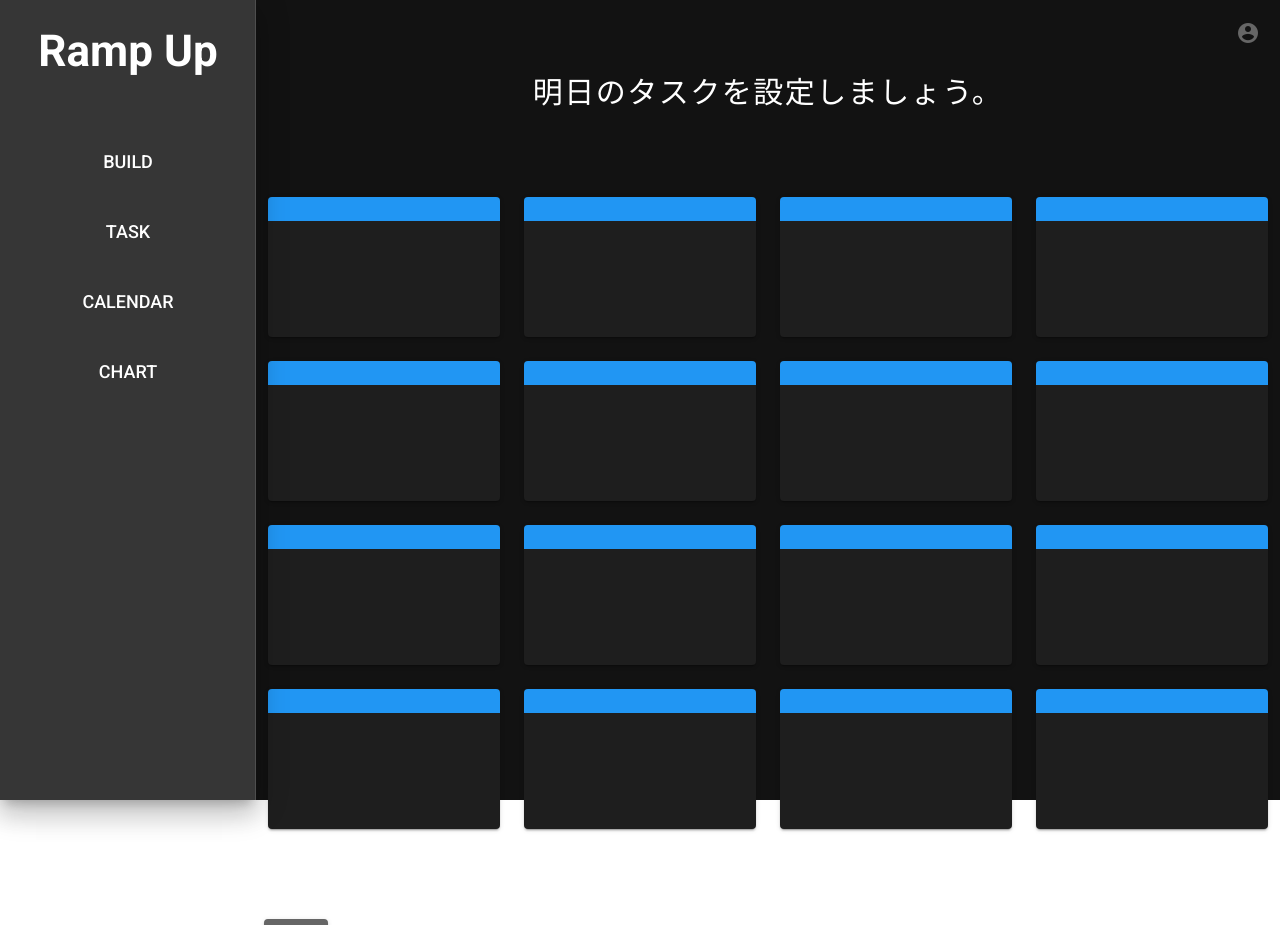
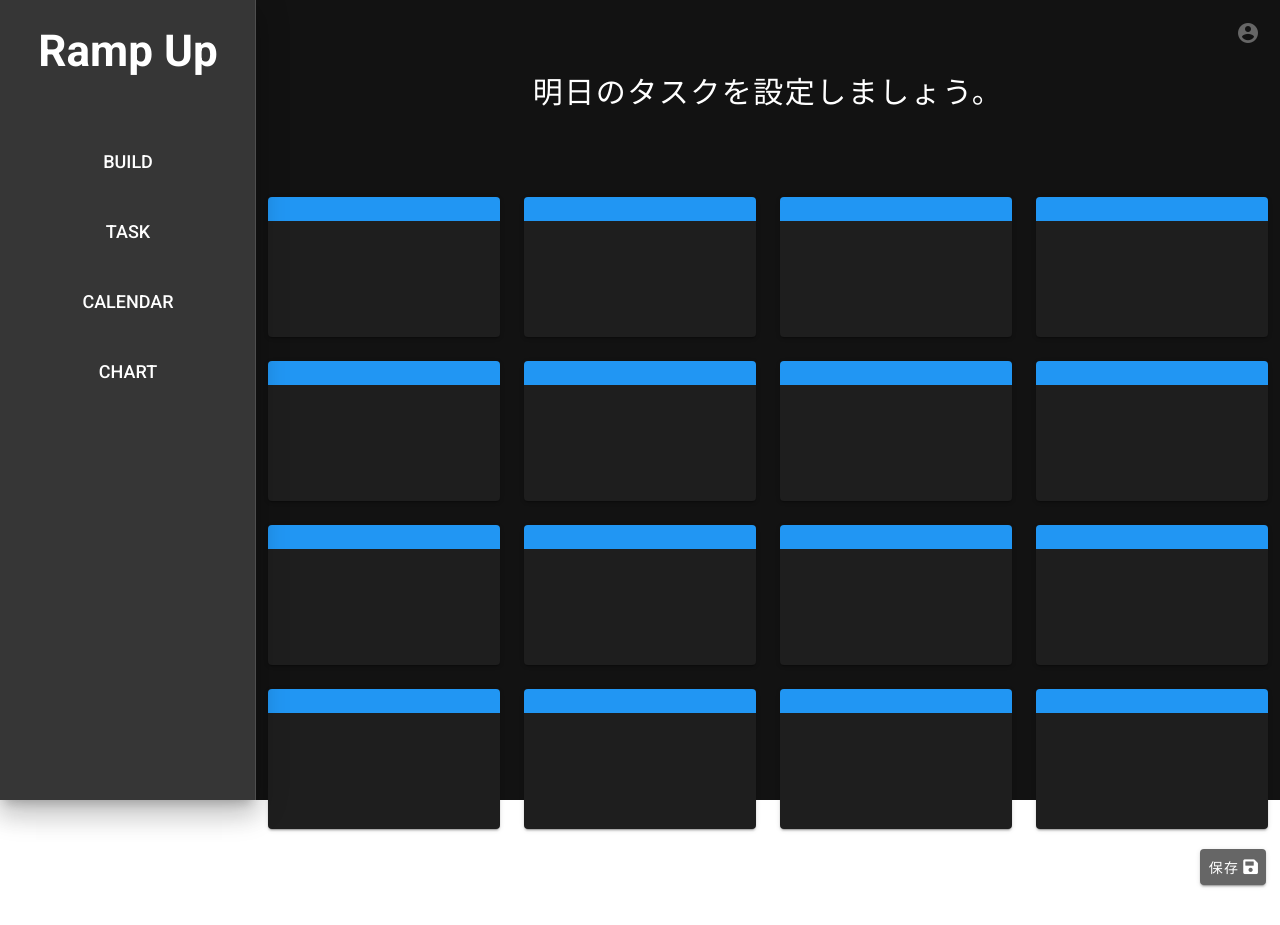
Before and after one commit to Kenchiki-chiki/ramp-up-front, a Nuxt app: page /task in a window 1280 px wide. Shown: the top 925 px of the page. After the commit the page ends 893 px from the top, so only its background shows below. Built offline with nearby package versions, Linux system fonts and the light colour scheme; no server answers.

Commit message:
ボタン位置の修正

```diff
--- a/layouts/default.vue
+++ b/layouts/default.vue
@@ -37,7 +37,7 @@ export default {
       miniVariant: false,
       right: true,
       rightDrawer: false,
-      title: 'Vuetify.js'
+      title: 'Vuetify.js',
     }
   }
 }
--- a/pages/build.vue
+++ b/pages/build.vue
@@ -18,7 +18,7 @@
             <p class="skill_name">{{ skillName[1] }}</p> -->
           </div>
 
-          <v-container>
+          <v-container class="build-cantainer">
 
             <v-row>
               <v-col v-for="(skill, index) in skills" class="skill-col" cols="12" sm="4" md="4">
@@ -53,11 +53,11 @@
               </v-col>
             </v-row>
           </v-container>
-          <v-card-actions>
+          <v-card-actions class="build-v-card-actions">
             <v-btn
               @click="onSubmit"
               color="#666666"
-              class="white--text"
+              class="white--text build-btn"
             >
               入力完了
             </v-btn>
@@ -127,7 +127,7 @@ export default {
 
       }
     }
-  }
+  },
 }
 </script>
 
@@ -162,10 +162,10 @@ export default {
     letter-spacing: 0.05em;
   }
 
-  .container {
+  .build-cantainer {
     display: flex;
     justify-content: center;
-    margin: 100px auto;
+    margin: 100px auto 40px;
   }
 
   .skill-col {
@@ -173,4 +173,13 @@ export default {
     justify-content: center;
   }
 
+  .build-v-card-actions{
+    display: flex;
+    justify-content: flex-end;
+  }
+
+  .build-btn {
+    margin: 0 20px 0 0 ;
+  }
+
 </style>
--- a/pages/saved_task.vue
+++ b/pages/saved_task.vue
@@ -108,8 +108,8 @@
 
         </div>
 
-        <v-container>
-          <v-row class="">
+        <v-container class="saved-task-container">
+          <v-row>
             <v-col v-for="(task, index) in tasks" class="" cols="12" sm="6" md="3">
 
               <v-card height="140px">
@@ -133,22 +133,14 @@
 
           </v-row>
         </v-container>
-        <v-card-actions>
-      <v-btn
-        @click=""
-        color="#666666"
-        class="white--text"
-      >
-        保存
-      </v-btn>
-    </v-card-actions>
-    <v-card-actions>
+        <v-card-actions class="saved-task-v-card-actions">
         <v-btn
           @click="deleteTasks"
           color="#666666"
-        class="white--text"
+          class="white--text delete-task-btn"
         >
           削除
+          <v-icon id="delete-task-icon">fa fa-trash-alt</v-icon>
         </v-btn>
       </v-card-actions>
 
@@ -296,10 +288,10 @@ export default {
   justify-content: center;
 }
 
-.container {
+.saved-task-container {
   display: flex;
   justify-content: center;
-  margin: 70px auto;
+  margin: 70px auto 0px;
 }
 
 /* .task-col {
@@ -319,7 +311,7 @@ export default {
   flex-direction: column;
   /* border: 2px solid #333; */
   /* border: 6px solid #333; */
-  height: 106px;
+  height: 116px;
 }
 
 /* .box-item {
@@ -355,8 +347,19 @@ export default {
   margin: 0 auto;
 }
 
+.saved-task-v-card-actions {
+  display: flex;
+  justify-content: flex-end;
+  margin: 0 6px 0 0;
+}
+
 .v-dialog {
   margin-left: 290px;
 }
 
+#delete-task-icon {
+  font-size: 1.2em;
+  margin-left: 4px;
+}
+
 </style>
--- a/pages/task.vue
+++ b/pages/task.vue
@@ -647,13 +647,14 @@
             </v-col>
           </v-row>
         </v-container>
-        <v-card-actions>
+        <v-card-actions class="task-v-card-actions">
           <v-btn
             @click="saveTasks"
             color="#666666"
-            class="white--text"
+            class="white--text save-task-btn"
           >
             保存
+            <v-icon id="save-task-icon">fas fa-save</v-icon>
           </v-btn>
         </v-card-actions>
       </div>
@@ -753,7 +754,7 @@ export default {
 #task-container {
   display: flex;
   justify-content: center;
-  margin: 70px auto;
+  margin: 70px auto 0px;
 }
 
 .task-col {
@@ -806,8 +807,22 @@ export default {
   /* outline: none; */
   width: 100%;
   /* height: 100%; */
-  height: 106px;
+  height: 116px;
   /* resize: none; */
 }
 
+.task-v-card-actions {
+  display: flex;
+  justify-content: flex-end;
+}
+
+.save-task-btn {
+  margin: 0 6px 0 0;
+}
+
+#save-task-icon {
+  font-size: 1.2em;
+  margin-left: 4px;
+}
+
 </style>
```
Lines whose indentation alone changed are shown as unchanged.
